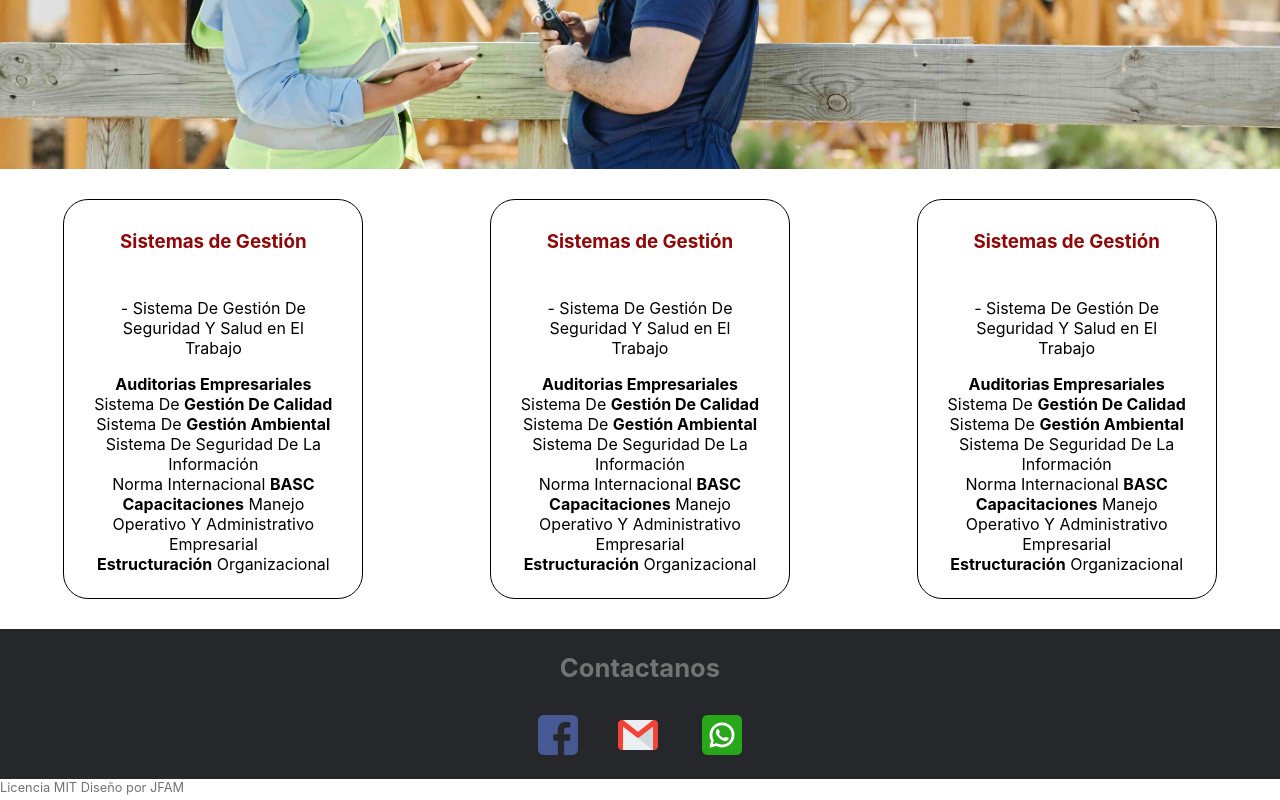
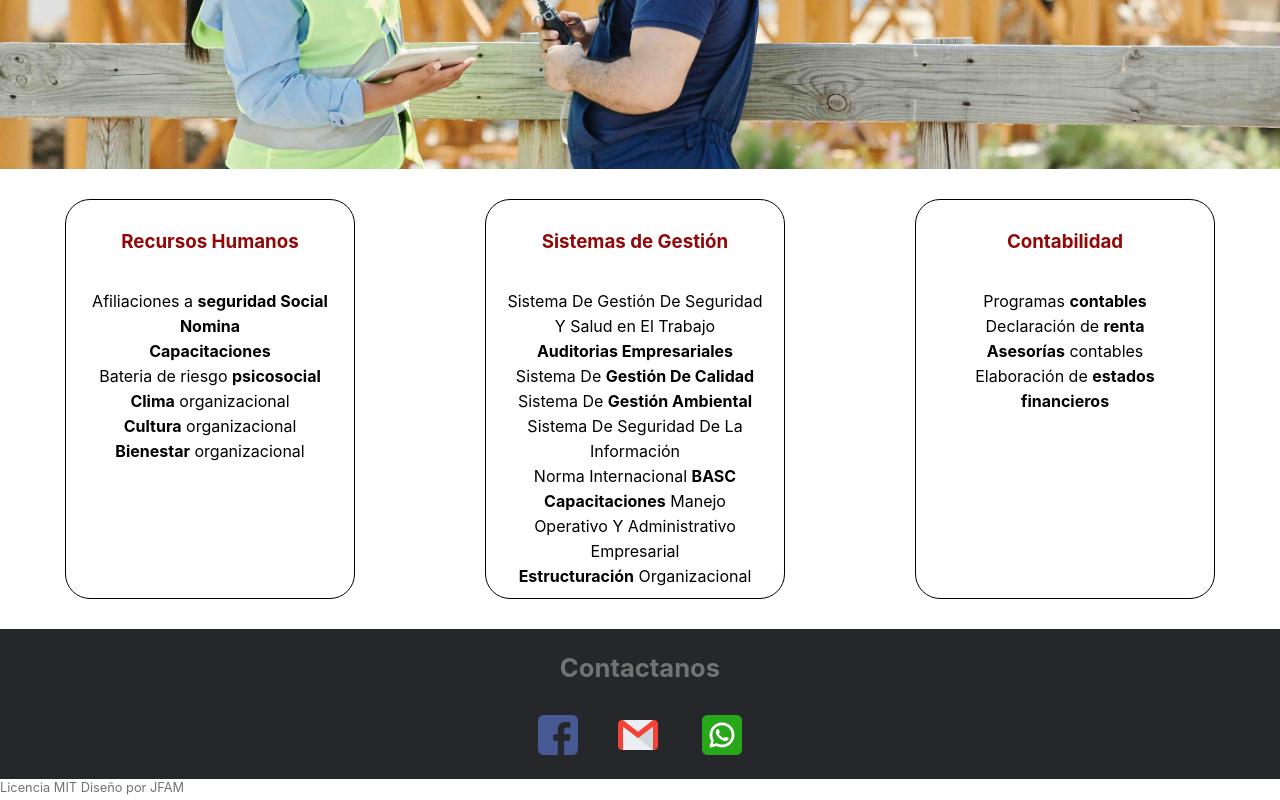
Before and after one commit to Julianfam/castellAsesoresWeb, a Next.js app: page / in a window 1280 px wide. Shown: the part 631-1431 px from the top of the page. Built offline with nearby package versions, Linux system fonts and the light colour scheme.

Commit message:
edición de contenido, correccion queries seccion:sobrenosotros

```diff
--- a/src/components/Slider.jsx
+++ b/src/components/Slider.jsx
@@ -37,9 +37,24 @@ const Slider = () => {
             <div className={styles.imagenSlider4}>
                 <div className={styles.contenedorTexto2}>
                   <div className={styles.texto}>
+                      <h1> Recursos Humanos</h1>
+
+                      <ul>
+                         <li>Afiliaciones a <b>seguridad Social</b></li>
+                        <li><b>Nomina</b></li>
+                        <li> <b>Capacitaciones</b></li>
+                        <li>Bateria de riesgo <b> psicosocial</b></li>
+                        <li><b>Clima</b> organizacional </li>
+                        <li><b>Cultura</b> organizacional</li>
+                        <li><b>Bienestar</b> organizacional </li>
+
+                      </ul>
+                  </div>
+                  <div className={styles.texto}>
                       <h1> Sistemas de Gestión</h1>
-                      <p>- Sistema De Gestión De Seguridad Y Salud en El Trabajo</p>
+
                       <ul>
+                        <li>Sistema De Gestión De Seguridad Y Salud en El Trabajo</li>
                         <li><b>Auditorias Empresariales</b></li>
                         <li>Sistema De  <b>Gestión De Calidad</b></li>
                         <li>Sistema De   <b>Gestión Ambiental</b></li>
@@ -50,29 +65,14 @@ const Slider = () => {
                       </ul>
                   </div>
                   <div className={styles.texto}>
-                      <h1> Sistemas de Gestión</h1>
-                      <p>- Sistema De Gestión De Seguridad Y Salud en El Trabajo</p>
+                      <h1> Contabilidad</h1>
+
                       <ul>
-                        <li><b>Auditorias Empresariales</b></li>
-                        <li>Sistema De  <b>Gestión De Calidad</b></li>
-                        <li>Sistema De   <b>Gestión Ambiental</b></li>
-                        <li>Sistema De Seguridad De La Información</li>
-                        <li>Norma Internacional <b>BASC</b></li>
-                        <li><b>Capacitaciones</b> Manejo Operativo Y Administrativo Empresarial </li>
-                        <li><b>Estructuración</b> Organizacional</li>
-                      </ul>
-                  </div>
-                  <div className={styles.texto}>
-                      <h1> Sistemas de Gestión</h1>
-                      <p>- Sistema De Gestión De Seguridad Y Salud en El Trabajo</p>
-                      <ul>
-                        <li><b>Auditorias Empresariales</b></li>
-                        <li>Sistema De  <b>Gestión De Calidad</b></li>
-                        <li>Sistema De   <b>Gestión Ambiental</b></li>
-                        <li>Sistema De Seguridad De La Información</li>
-                        <li>Norma Internacional <b>BASC</b></li>
-                        <li><b>Capacitaciones</b> Manejo Operativo Y Administrativo Empresarial </li>
-                        <li><b>Estructuración</b> Organizacional</li>
+                        <li className={styles.contabilidad}>Programas <b>contables</b></li>
+                        <li className={styles.contabilidad}>Declaración de <b>renta</b></li>
+                        <li className={styles.contabilidad}><b>Asesorías</b>  contables</li>
+                        <li className={styles.contabilidad}>Elaboración de <b>estados financieros</b></li>
+
                       </ul>
                   </div>
                 </div>
--- a/src/styles/Header.module.scss
+++ b/src/styles/Header.module.scss
@@ -51,14 +51,14 @@
 .navbar-right ul li button {
 	text-decoration: none;
 	color: $--black;
-	padding: 8px;
+	padding: 4px;
 	border-radius: 8px;
 	font-weight: 700;
 }
 .navbar-email, .navbar-shopping-cart{
 	background-color: transparent;
 	border-style: none;
-	padding: 10px;
+	padding: 5px;
 }
 .navbar-right ul li div{
 	color: $--black;
@@ -67,7 +67,7 @@
 .navbar-right ul button:hover {
 	border: 1px solid $--hospital-green;
 	color: $--hospital-green;
-	border-radius: 8px;
+	border-radius: 5px;
 }
 .navbar-email {
 	color: $--very-light-pink;
--- a/src/styles/Menu.module.scss
+++ b/src/styles/Menu.module.scss
@@ -20,7 +20,9 @@
 	text-align: end;
 }
 .Menu ul li:nth-child(1),
-.Menu ul li:nth-child(2) {
+.Menu ul li:nth-child(2),
+.Menu ul li:nth-child(3)
+ {
 	font-weight: bold;
 }
 .Menu ul li:last-child {
--- a/src/styles/Slider.module.scss
+++ b/src/styles/Slider.module.scss
@@ -69,6 +69,7 @@
     list-style: none;
     text-decoration: none;
     text-align: center;
+    line-height: 25px;
 
     }
     .texto {
@@ -90,7 +91,9 @@
       }
     }
 }
-
+.texto ul .contabilidad {
+    line-height: 35px;
+}
 @media (max-width:500px) {
     .imagenSlider4 .contenedorTexto2 {
         display: flex;
--- a/src/styles/SobreNosotros.module.scss
+++ b/src/styles/SobreNosotros.module.scss
@@ -30,17 +30,22 @@
         text-align: center;
       }
       .texto {
-        width: 70%;
+        width: 300px;
         margin: auto;
+        line-height: 25px;
+        text-align: justify;
       }
     }
 
-    @media (max-width:600) {
+    @media (max-width:600px) {
         .contenedorImagen .img {
 
             max-height: 600px;
-
         }
 
-
     }
+    @media (min-width:500px){
+      .contenedorTexto .texto {
+        width: 500px;
+      }
+    }
```
